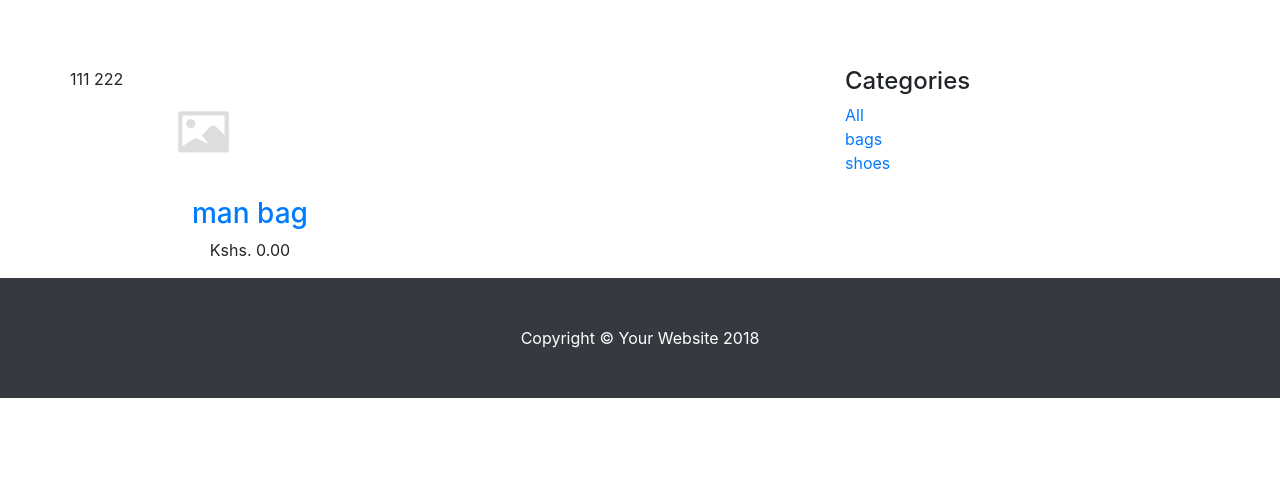
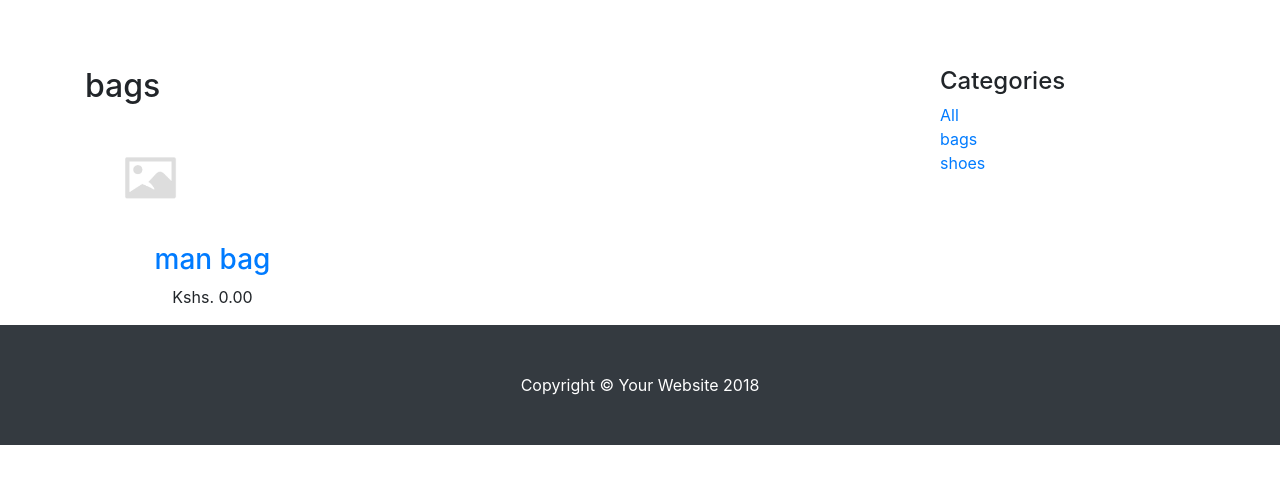
Before and after one commit to idrummer83/startshop, a Django app: a page that uses shop/templates/shop/product/list.html in a window 1280 px wide. Shown: the part 56-540 px from the top of the page. Run offline with Django 3.2, Linux system fonts and the light colour scheme; data comes from the database, SQL or seed files in the repository; some libraries are stand-ins or nearby versions.

Commit message:
cart in progress

```diff
--- a/shop/templates/shop/product/list.html
+++ b/shop/templates/shop/product/list.html
@@ -8,11 +8,14 @@
    <div class="container">
       <div class="row" style="margin-top: 6%">
 
-        <div class="col-sm-8 blog-main">
+        <div class="col-sm-9 blog-main">
+
+          <h2>{{ category }}</h2>
+          <div>{{ category.description|safe }}</div>
 
           <div class="blog-post">
-              <div class="row">111
-                  {% for product in products %}222
+              <div class="row">
+                  {% for product in products %}
                       <div class="col-md-4">
                         <div class="thumbnail">
                             <a href="{{ product.get_absolute_url }}">
@@ -34,7 +37,7 @@
 
         </div><!-- /.blog-main -->
 
-        <div class="col-sm-3 col-sm-offset-1 blog-sidebar">
+        <div class="col-sm-3 blog-sidebar">
           <div class="sidebar-module">
             <h4>Categories</h4>
             <ol class="list-unstyled">
@@ -45,7 +48,7 @@
                 {% for c in categories %}
 
                   <li {% if category.slug == c.slug %} class="active"{% endif %}>
-                      <a href="{{ c.slug }}">{{ c.name }}</a>
+                      <a href="{{ c.get_absolute_url }}">{{ c.name }}</a>
                   </li>
                 {% endfor %}
             </ol>
```
